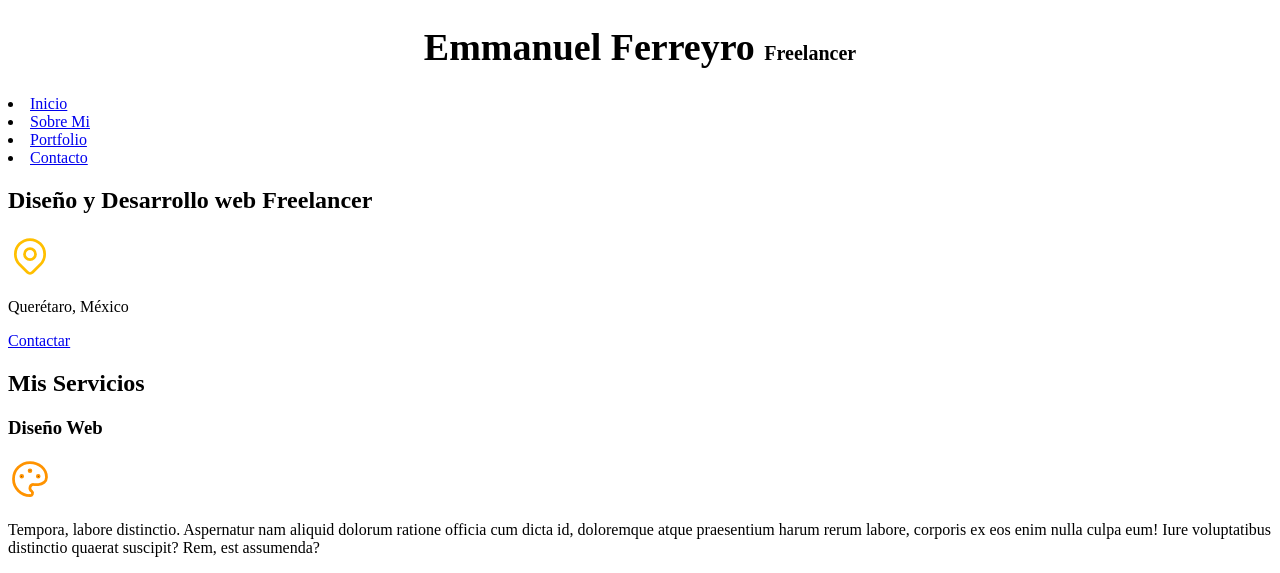
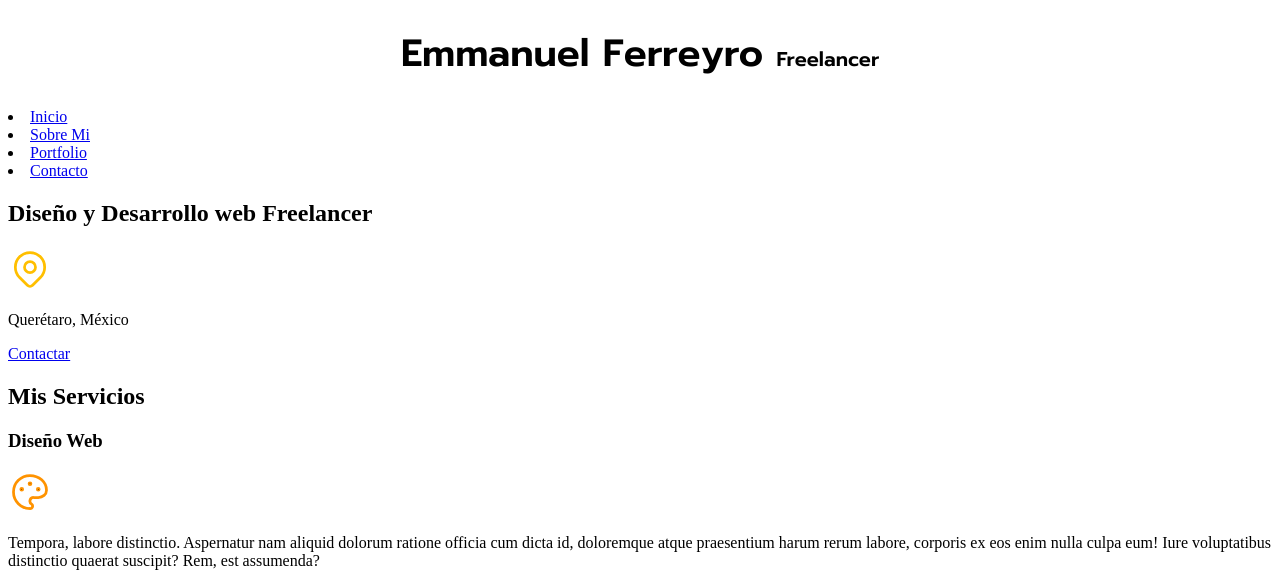
Before and after one commit to eferreyro/prueba-landing, a plain HTML site: page index.html in a window 1280 px wide. Shown: the top 573 px of the page. Drawn offline with Linux system fonts and the light colour scheme.

Commit message:
agregando fuente de google

```diff
--- a/css/style.css
+++ b/css/style.css
@@ -1,3 +1,14 @@
+/* Definiendo colores BASE del proyecto */
+/* :PSeudoselectores */
+:root {
+  --blanco: #ffffff;
+  --oscuro: #212121;
+  --gray: #a4a1a7;
+  --primary: #ffc107;
+  --secondary: #d42026;
+  --base: #26bfa7;
+}
+
 /* Reinicio los tamaños */
 html {
   font-size: 62.5%;
@@ -5,7 +16,12 @@ html {
 body {
   font-size: 16px; /*1 REM = 10px*/
 }
-
+/* Fuente */
+.titulo {
+  text-align: center;
+  font-size: 3.8rem;
+  font-family: "Prompt", sans-serif;
+}
 /* Alineo el encabezado */
 h1 {
   text-align: center;
--- a/index.html
+++ b/index.html
@@ -5,13 +5,19 @@
     <meta http-equiv="X-UA-Compatible" content="IE=edge" />
     <meta name="viewport" content="width=device-width, initial-scale=1.0" />
     <title>Desarrollador Freelancer</title>
+    <link rel="preconnect" href="https://fonts.googleapis.com" />
+    <link rel="preconnect" href="https://fonts.gstatic.com" crossorigin />
+    <link
+      href="https://fonts.googleapis.com/css2?family=Prompt:ital,wght@0,400;0,600;1,500&display=swap"
+      rel="stylesheet"
+    />
     <link rel="preload" href="css/style.css" as="style" />
     <link rel="stylesheet" href="css/style.css" />
   </head>
   <body>
     <!-- Header -->
     <header>
-      <h1>Emmanuel Ferreyro <span>Freelancer</span></h1>
+      <h1 class="titulo">Emmanuel Ferreyro <span>Freelancer</span></h1>
     </header>
     <!-- Fin Header -->
     <!-- navbar -->
```
